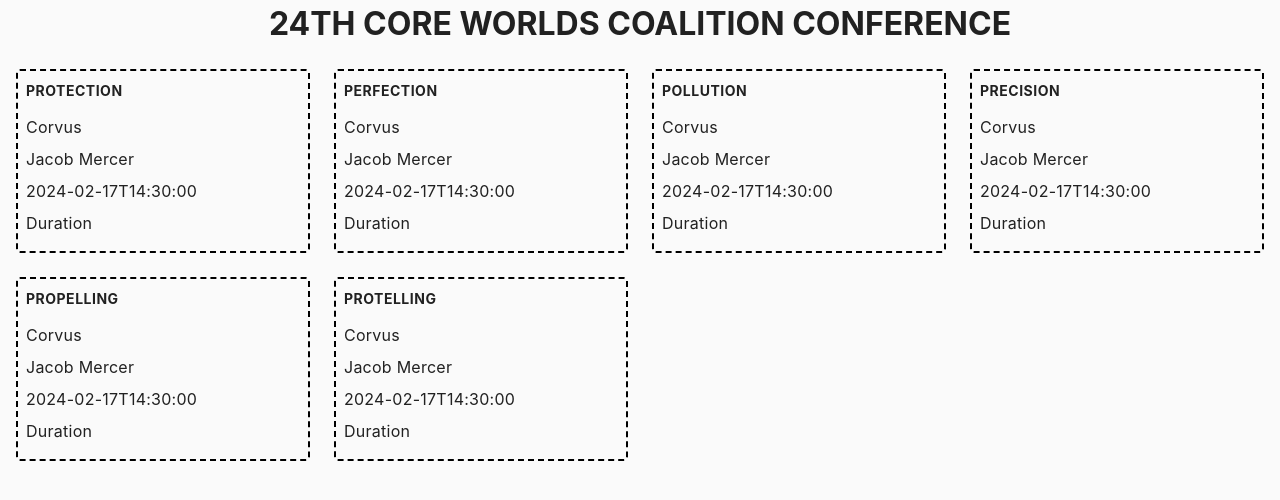
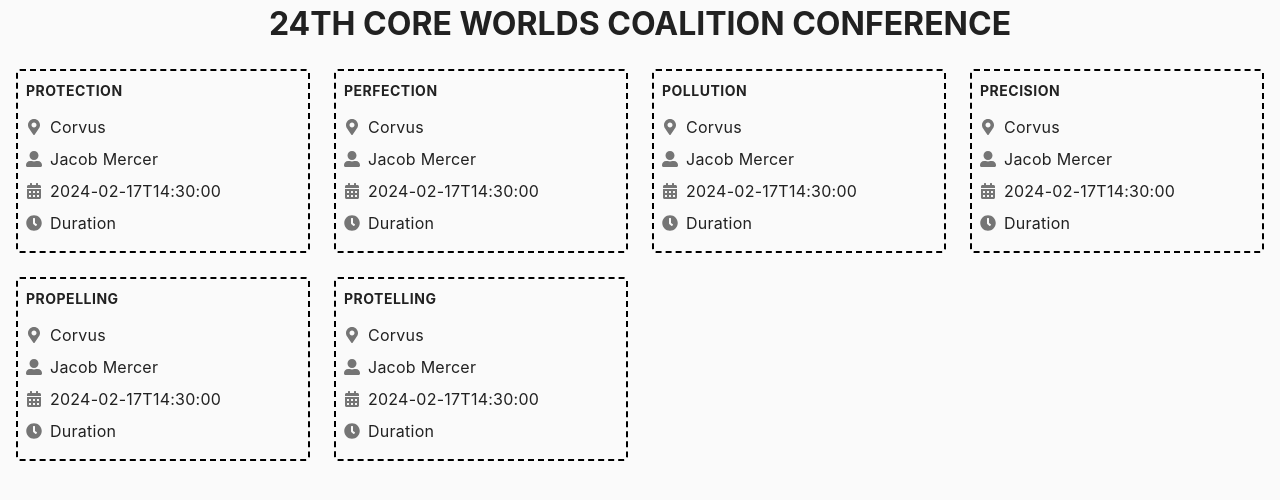
Before and after one commit to Allovallo/react-act-2, a React (Create React App) app: page / in a window 1280 px wide. Shown: the top 500 px of the page. Built offline with nearby package versions, Linux system fonts and the light colour scheme.

Commit message:
files updated

```diff
--- a/package.json
+++ b/package.json
@@ -6,6 +6,7 @@
     "@testing-library/jest-dom": "^5.17.0",
     "@testing-library/react": "^13.4.0",
     "@testing-library/user-event": "^13.5.0",
+    "date-fns": "^3.3.1",
     "prop-types": "^15.8.1",
     "react": "^18.2.0",
     "react-dom": "^18.2.0",
--- a/src/components/Event/Event.jsx
+++ b/src/components/Event/Event.jsx
@@ -1,4 +1,5 @@
 import PropTypes from 'prop-types';
+import { FaMapMarkerAlt, FaUserAlt, FaCalendarAlt, FaClock  } from "react-icons/fa";
 import css from './Event.module.css'
 
 export const Event = ({ name, location, speaker, type, start, end }) => {
@@ -6,19 +7,22 @@ export const Event = ({ name, location, speaker, type, start, end }) => {
         <div className={css.event}>
             <h2 className={css.title}>{name}</h2>
             <p className={css.info}>
-                <i className="icon"></i>
+                <FaMapMarkerAlt className={css.icon} size={16} />
                 {location}
             </p>
             <p className={css.info}>
                 <i className="icon"></i>
+                <FaUserAlt className={css.icon} size={16} />
                 {speaker}
             </p>
             <p className={css.info}>
                 <i className="icon"></i>
+                <FaCalendarAlt className={css.icon} size={16} />
                 {start}
             </p>
             <p className={css.info}>
                 <i className="icon"></i>
+                <FaClock className={css.icon} size={16} />
                 Duration
             </p>
             {/* <span className="chip free|paid|vip">Event type</span> */}
```
Also changed, not shown: 1 other file (tests, documents, lock files or other folders).
